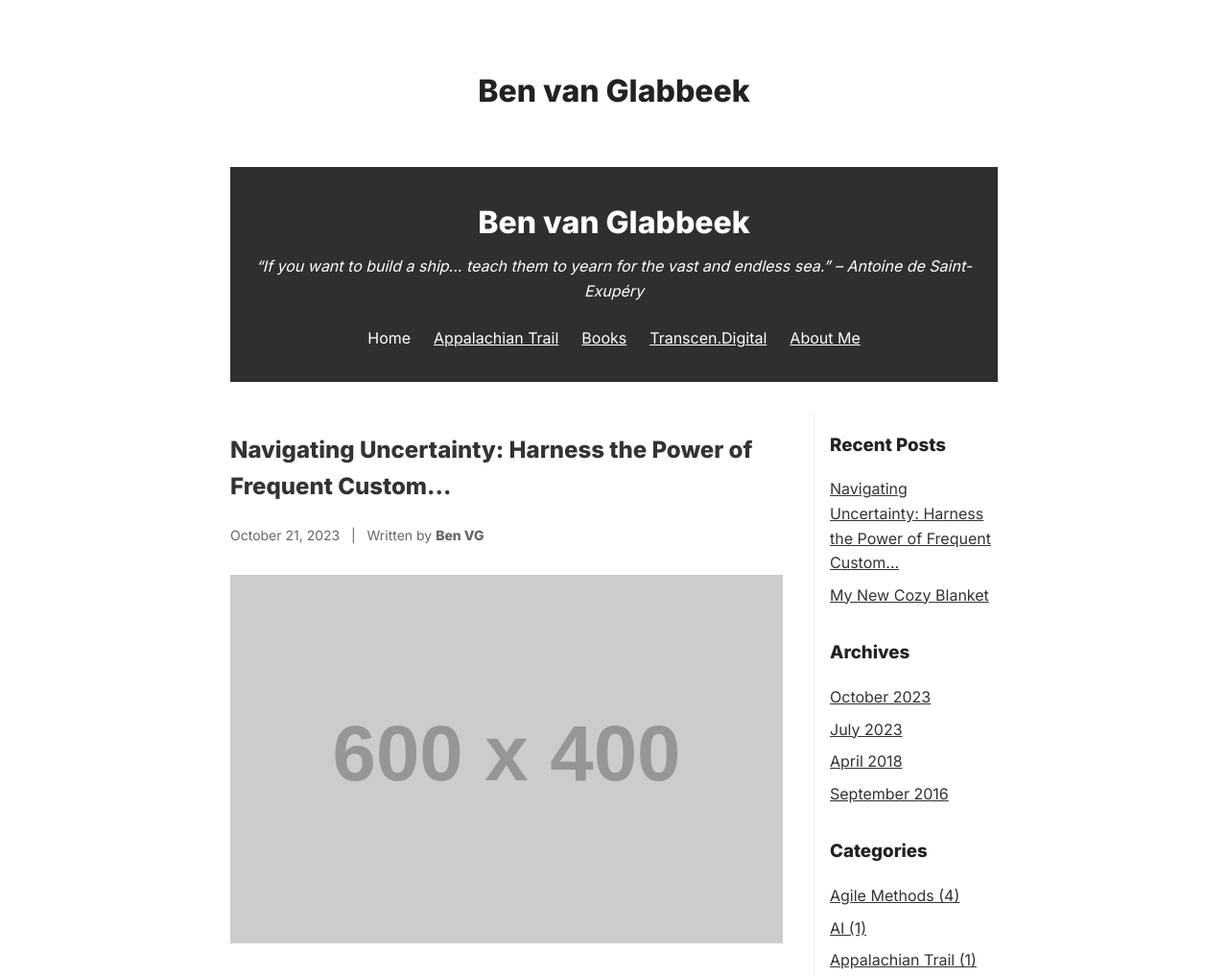
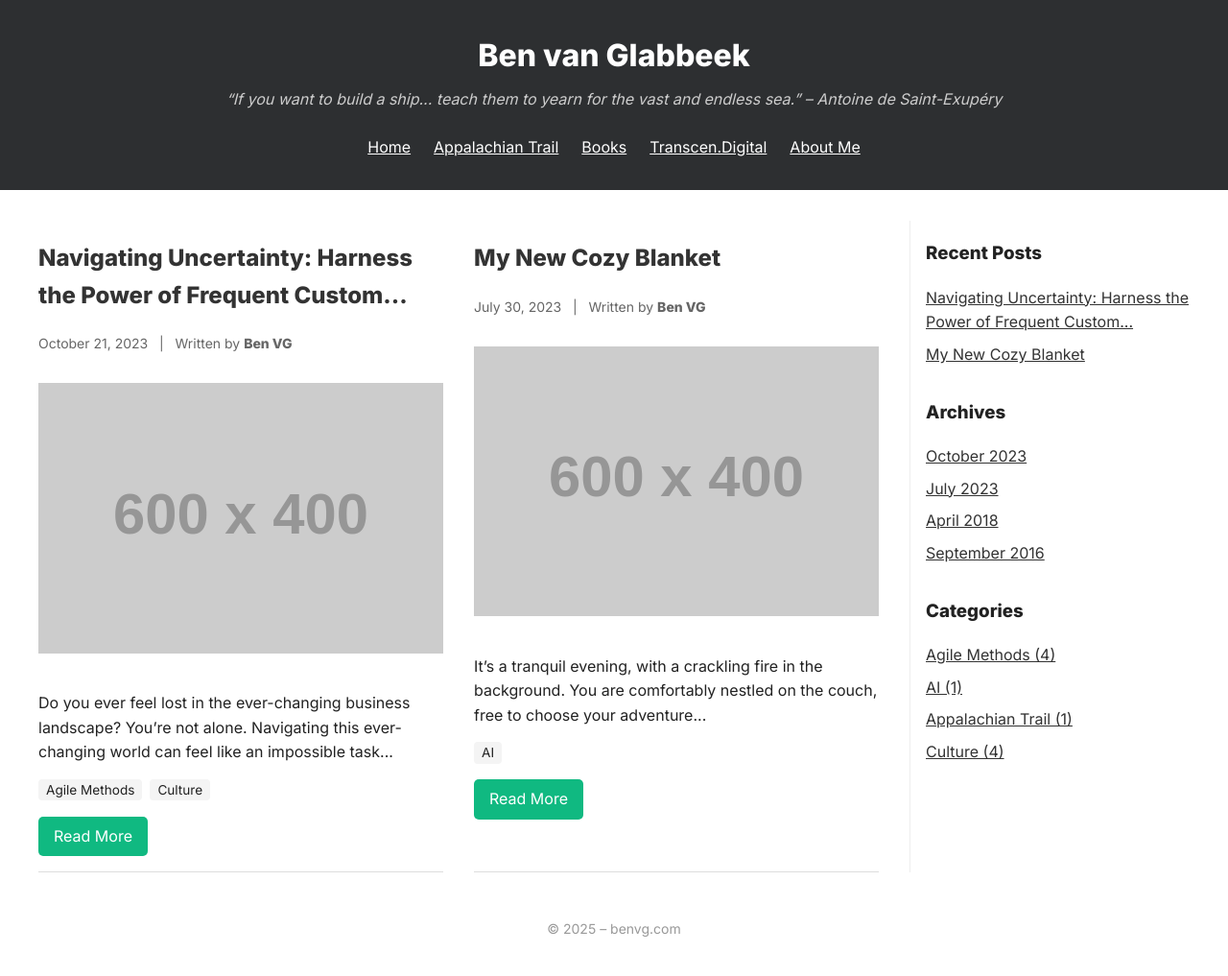
Before and after one commit to bvanglabbeek/benvg-blog, an Astro site: page / in a window 1280 px wide. Shown: the top 1017 px of the page at 96% size. Built offline with nearby package versions, Linux system fonts and the light colour scheme; Astro itself is replaced by a stand-in of ours; placeholder pictures from the web are drawn by us.

Commit message:
new index 2 like wp site

```diff
--- a/src/layouts/Layout.astro
+++ b/src/layouts/Layout.astro
@@ -21,8 +21,8 @@ const { title = "My Blog" } = Astro.props;
         --font-body: 'Inter', sans-serif;
         --color-bg: #ffffff;
         --color-text: #222;
-        --color-accent: #3b82f6;
-        --max-width: 800px;
+        --color-accent: #10b981;
+        --max-width: 1200px;
       }
 
       body {
@@ -31,7 +31,6 @@ const { title = "My Blog" } = Astro.props;
         background: var(--color-bg);
         color: var(--color-text);
         line-height: 1.6;
-        padding: 1rem;
       }
 
       a {
@@ -43,32 +42,71 @@ const { title = "My Blog" } = Astro.props;
         text-decoration: underline;
       }
 
-      header {
+      .site-header {
+        background: #2d2f31;
+        color: white;
+        padding: 2rem 1rem;
         text-align: center;
-        padding: 2rem 1rem;
+      }
+
+      .site-header h1 {
+        margin: 0;
+        font-size: 2rem;
+      }
+
+      .site-header p {
+        font-style: italic;
+        margin: 0.5rem 0 1.5rem;
+        font-size: 1rem;
+        color: #ccc;
+      }
+
+      .nav-links {
+        display: flex;
+        justify-content: center;
+        flex-wrap: wrap;
+        gap: 1.5rem;
+        font-size: 1rem;
+        margin-top: 1rem;
+      }
+
+      .nav-links a {
+        color: white;
+        text-decoration: underline;
       }
 
       main {
         max-width: var(--max-width);
-        margin: 0 auto;
-        padding-bottom: 4rem;
+        margin: 2rem auto;
+        padding: 0 1rem;
       }
 
       footer {
         text-align: center;
         font-size: 0.875rem;
         color: #999;
-        margin-top: 2rem;
+        margin-top: 3rem;
+        padding-bottom: 2rem;
       }
     </style>
   </head>
   <body>
-    <header>
-      <h1>{title}</h1>
+    <header class="site-header">
+      <h1>Ben van Glabbeek</h1>
+      <p>“If you want to build a ship... teach them to yearn for the vast and endless sea.” – Antoine de Saint-Exupéry</p>
+      <nav class="nav-links">
+        <a href="/">Home</a>
+        <a href="/trail">Appalachian Trail</a>
+        <a href="/books">Books</a>
+        <a href="/digital">Transcen.Digital</a>
+        <a href="/about">About Me</a>
+      </nav>
     </header>
+
     <main>
       <slot />
     </main>
+
     <footer>
       &copy; {new Date().getFullYear()} – benvg.com
     </footer>
--- a/src/pages/index.astro
+++ b/src/pages/index.astro
@@ -32,20 +32,7 @@ const categories = [
 ];
 ---
 
-<Layout title="Ben van Glabbeek">
-  <!-- Header Navigation (styled like the screenshot's dark header) -->
-  <div style="background: #2d2f31; color: white; padding: 2rem 1rem; text-align: center;">
-    <h1 style="margin: 0;">Ben van Glabbeek</h1>
-    <p style="margin: 0.5rem 0 1.5rem; font-style: italic;">“If you want to build a ship... teach them to yearn for the vast and endless sea.” – Antoine de Saint-Exupéry</p>
-    <nav style="display: flex; justify-content: center; gap: 1.5rem;">
-      <a href="/" style="color: white; text-decoration: none;">Home</a>
-      <a href="/trail" style="color: white;">Appalachian Trail</a>
-      <a href="/books" style="color: white;">Books</a>
-      <a href="/digital" style="color: white;">Transcen.Digital</a>
-      <a href="/about" style="color: white;">About Me</a>
-    </nav>
-  </div>
-
+<Layout title="Ben van Glabbeek | Home">
   <!-- Main Content Area -->
   <div style="display: grid; grid-template-columns: 3fr 1fr; gap: 2rem; max-width: 1200px; margin: 2rem auto;">
     <!-- Blog Posts -->
```
